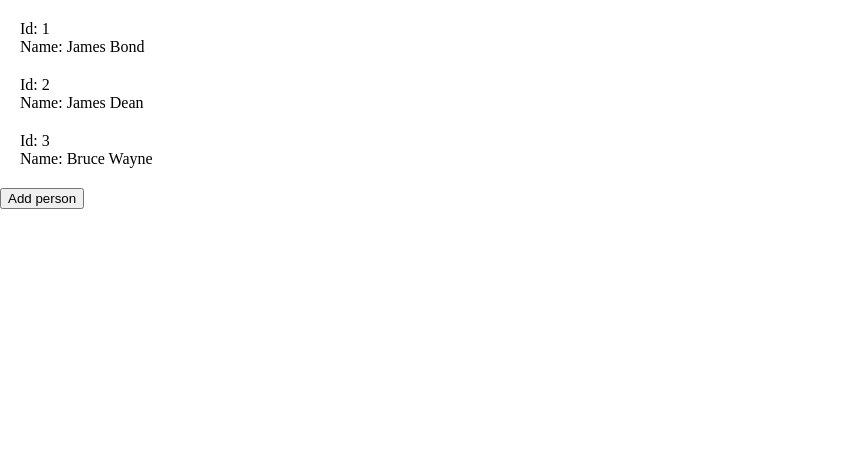
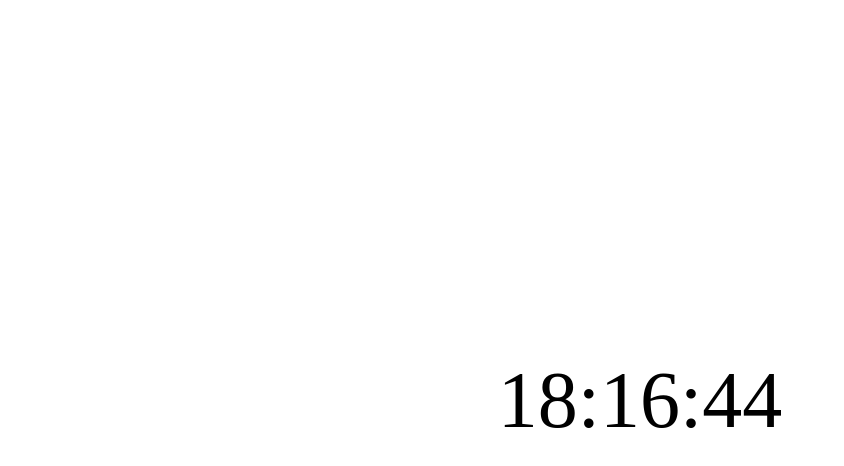
Before and after one commit to lior99/react-template, a React app: page / in a window 1280 px wide. Shown: the top 466 px of the page, without its empty margins (0-844 px from the left). Built offline with nearby package versions, Linux system fonts and the light colour scheme.

Commit message:
Use react 18 and webpack 5

```diff
--- a/src/App.js
+++ b/src/App.js
@@ -1,9 +1,9 @@
 import React from 'react';
 import './style.scss';
-import People from './components/People/People';
+import Timer from './components/Timer';
 
 function App() {
-  return <People />;
+  return <Timer />;
 }
 
 export default App;
--- a/src/components/People/People.js
+++ /dev/null
@@ -1,48 +0,0 @@
-import React, { useEffect, useState } from 'react';
-import fetchPeople from '../../api/';
-
-const People = () => {
-  const [peopleResult, setPeopleResult] = useState([]);
-  const [loading, setLoading] = useState(true);
-
-  useEffect(() => {
-      const init = async () => {
-        try {
-          const result = await fetchPeople();
-          setPeopleResult(result);
-          setLoading(false);
-        } catch (err) {
-          console.error('Got error', err);
-        }
-      }
-
-      init();
-  }, []);
-
-  const addPerson = () => {
-    const newPerson = {
-      id: 4,
-      name: 'Tom Cruize',
-      title: 'actor'
-    };
-
-    setPeopleResult([...peopleResult, newPerson]);
-  };
-
-  return loading
-    ? <div>Loading..</div>
-    : (
-        <div className="people-wrapper">
-        {peopleResult.map((person, index) => (
-          <div className="person" key={`person_${index}`}>
-            <div>Id: {person.id}</div>
-            <div>Name: {person.name}</div>
-          </div>
-        ))}
-
-        <button onClick={addPerson}>Add person</button>
-      </div>
-    )
-};
-
-export default People;
--- /dev/null
+++ b/src/components/Timer/index.js
@@ -0,0 +1,40 @@
+import React, { useEffect, useState } from 'react';
+import './style.css';
+
+function Timer() {
+    const [time, setTime] = useState(null);
+
+    const getTime = () => {
+        const now = new Date();
+        const hours = now.getHours();
+        const minutes = now.getMinutes();
+        const seconds = now.getSeconds();
+
+        const fullHours = hours < 10 ? `0${hours}` : hours;
+        const fullMinutes = minutes < 10 ? `0${minutes}` : minutes;
+        const fullSeconds = seconds < 10 ? `0${seconds}` : seconds;
+
+
+        return `${fullHours}:${fullMinutes}:${fullSeconds}`;
+    }
+
+
+    useEffect(() => {
+        const timeout = setTimeout(() => {
+            const time= getTime();
+            setTime(time);
+        }, 1000);
+
+        return () => {
+            clearTimeout(timeout);
+        }
+    });
+
+    return (
+        <div className='container'>
+            { time }
+        </div>
+    );
+}
+
+export default Timer;
--- /dev/null
+++ b/src/components/Timer/style.css
@@ -0,0 +1,11 @@
+.container {
+    font-size: 80px;
+    text-align: center;
+    display: flex;
+    align-items: center;
+    position: absolute;
+    justify-content: center;
+    width: 100%;
+    height: 100%;
+
+}
--- a/src/index.html
+++ b/src/index.html
@@ -4,7 +4,7 @@
 	<meta charset="UTF-8">
 	<meta name="viewport" content="width=device-width, initial-scale=1.0">
 	<meta http-equiv="X-UA-Compatible" content="ie=edge">
-	<title>Starter for react</title>
+	<title>React template</title>
 </head>
 <body>
 	<div id="root"></div>
--- a/src/index.js
+++ b/src/index.js
@@ -1,5 +1,6 @@
 import React from 'react';
-import ReactDOM from 'react-dom';
+import { createRoot } from 'react-dom/client';
 import App from './App';
 
-ReactDOM.render(<App />, document.getElementById('root'));
+const root = createRoot(document.getElementById('root'));
+root.render(<App />);
--- a/webpack.config.js
+++ b/webpack.config.js
@@ -1,21 +1,42 @@
+// Generated using webpack-cli https://github.com/webpack/webpack-cli
+
+const path = require('path');
+// const HtmlWebpackPlugin = require('html-webpack-plugin');
 const HtmlWebPackPlugin = require('html-webpack-plugin');
-const path = require('path');
+const MiniCssExtractPlugin = require('mini-css-extract-plugin');
 
-module.exports = {
+const isProduction = process.env.NODE_ENV == 'production';
+
+
+const stylesHandler = MiniCssExtractPlugin.loader;
+
+
+
+const config = {
+    entry: './src/index.js',
+    output: {
+        path: path.resolve(__dirname, 'dist'),
+    },
     devServer: {
-		contentBase: path.join(__dirname, 'dist'),
-		compress: true,
-		port: 8080,
-		host: 'localhost', // local ip address when running under wsl
+        open: true,
+        host: 'localhost',
     },
+    plugins: [
+        new HtmlWebPackPlugin({
+			template: './src/index.html',
+			filename: './index.html',
+		}),
+
+        new MiniCssExtractPlugin(),
+
+        // Add your plugins here
+        // Learn more about plugins from https://webpack.js.org/configuration/plugins/
+    ],
     module: {
         rules: [
             {
-				test: /\.(js|jsx)$/,
-				exclude: /node_modules/,
-				use: {
+                test: /\.(js|jsx)$/i,
                 loader: 'babel-loader',
-				},
             },
             {
 				test: /\.(html)$/,
@@ -26,15 +47,31 @@ module.exports = {
 				],
 			},
             {
-				test: /\.(s*)css$/,
-				use: ['style-loader', 'css-loader', 'sass-loader'],
+                test: /\.css$/i,
+                use: [stylesHandler,'css-loader'],
             },
+            {
+                test: /\.s[ac]ss$/i,
+                use: [stylesHandler, 'css-loader', 'sass-loader'],
+            },
+            {
+                test: /\.(eot|svg|ttf|woff|woff2|png|jpg|gif)$/i,
+                type: 'asset',
+            },
+
+            // Add your rules for custom modules here
+            // Learn more about loaders from https://webpack.js.org/loaders/
         ],
     },
-	plugins: [
-		new HtmlWebPackPlugin({
-			template: './src/index.html',
-			filename: './index.html',
-		}),
-	],
 };
+
+module.exports = () => {
+    if (isProduction) {
+        config.mode = 'production';
+
+
+    } else {
+        config.mode = 'development';
+    }
+    return config;
+};
```
Also changed, not shown: package.json (+31 -27 lines), .babelrc, 2 other files (tests, documents, lock files or other folders). Lines whose indentation alone changed are shown as unchanged.
